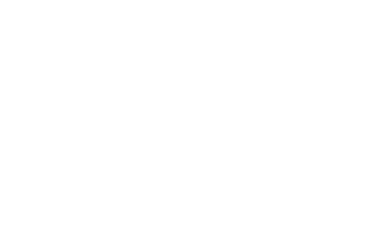
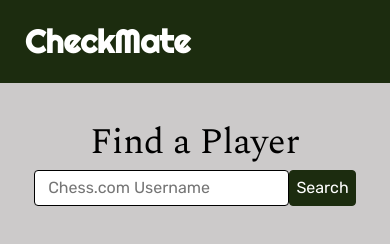
Before and after one commit to Jktanisaka/CheckMate, a website: page index.html in a window 390 px wide. Drawn offline with nearby package versions, Linux system fonts and the light colour scheme.

Commit message:
made css look good on mobile and desktop

```diff
--- a/css/layout.css
+++ b/css/layout.css
@@ -0,0 +1,43 @@
+.hidden {
+  display: none !important;
+}
+
+.container {
+  max-width: 575px;
+  margin: 0 auto;
+  padding: 0 1.5rem;
+}
+
+.row {
+  display: flex;
+  flex-wrap: wrap;
+}
+
+.column-full,
+.column-half {
+  width: 100%;
+}
+
+@media screen and (min-width: 768px) {
+  .container {
+    max-width: 900px;
+  }
+
+  /*
+  .column-full,
+  .column-half {
+    padding: 0 0.75rem;
+  }
+*/
+  .column-half {
+    width: 50%;
+  }
+
+  .stretch-margin {
+    margin-top: 0;
+  }
+
+  .div-stretch {
+    padding: 0;
+  }
+}
--- a/css/styles.css
+++ b/css/styles.css
@@ -0,0 +1,79 @@
+.cover {
+  object-fit: cover;
+}
+
+.text-right {
+  text-align: right;
+}
+
+.text-center {
+  text-align: center;
+}
+
+.align-center {
+  align-items: center;
+}
+
+.justify-center {
+  justify-content: center;
+}
+
+.flex {
+  display: flex;
+}
+
+.block {
+  display: block;
+}
+
+.logo {
+  font-family: Righteous, sans-serif;
+  color: white;
+}
+
+.green {
+  background-color: #1c2c0f;
+}
+
+.dark-grey {
+  background-color: #cccaca;
+}
+
+.full-width {
+  width: 100vw;
+}
+
+.full-height {
+  height: 100vh;
+}
+
+h1 {
+  margin-left: 25px;
+}
+
+h2 {
+  font-family: Spectral, sans-serif;
+  font-weight: 400;
+  font-size: 36px;
+  margin: 0;
+  margin-top: 2rem;
+}
+
+.search-box {
+  height: 36px;
+  width: 255px;
+  border: 1px solid black;
+  border-radius: 4px;
+  font-family: Rubik, sans-serif;
+  font-size: 16px;
+  padding-left: 0.8rem;
+}
+
+.search-button {
+  background-color: #1c2c0f;
+  color: white;
+  border: 1px solid #1c2c0f;
+  border-radius: 4px;
+  font-family: Rubik, sans-serif;
+  font-size: 16px;
+}
--- a/index.html
+++ b/index.html
@@ -8,12 +8,34 @@
   <link rel="stylesheet" href="css/reset.css">
   <link rel="stylesheet" href="css/layout.css">
   <link rel="stylesheet" href="css/styles.css">
+  <link rel="preconnect" href="https://fonts.googleapis.com">
+  <link rel="preconnect" href="https://fonts.gstatic.com" crossorigin>
+  <link href="https://fonts.googleapis.com/css2?family=Righteous&family=Rubik&family=Spectral&display=swap"
+    rel="stylesheet">
 </head>
 <body>
-  <header>
-  </header>
-  <main>
-  </main>
+  <div class="green">
+    <header>
+      <div class="row">
+        <div class="column-full green">
+          <h1 class="logo">CheckMate</h1>
+        </div>
+      </div>
+    </header>
+  </div>
+  <div class="dark-grey">
+    <main class="container dark-grey full-height">
+      <div class="row ">
+        <div class="column-full flex justify-center">
+          <h2>Find a Player</h2>
+        </div>
+        <div class="column-full flex justify-center">
+          <input type="text" name="search" id="search" placeholder="Chess.com Username" class="search-box" required>
+          <button type="submit" class="search-button">Search</button>
+        </div>
+      </div>
+    </main>
+  </div>
   <script src="js/data.js"></script>
   <script src="js/main.js"></script>
 </body>
```
